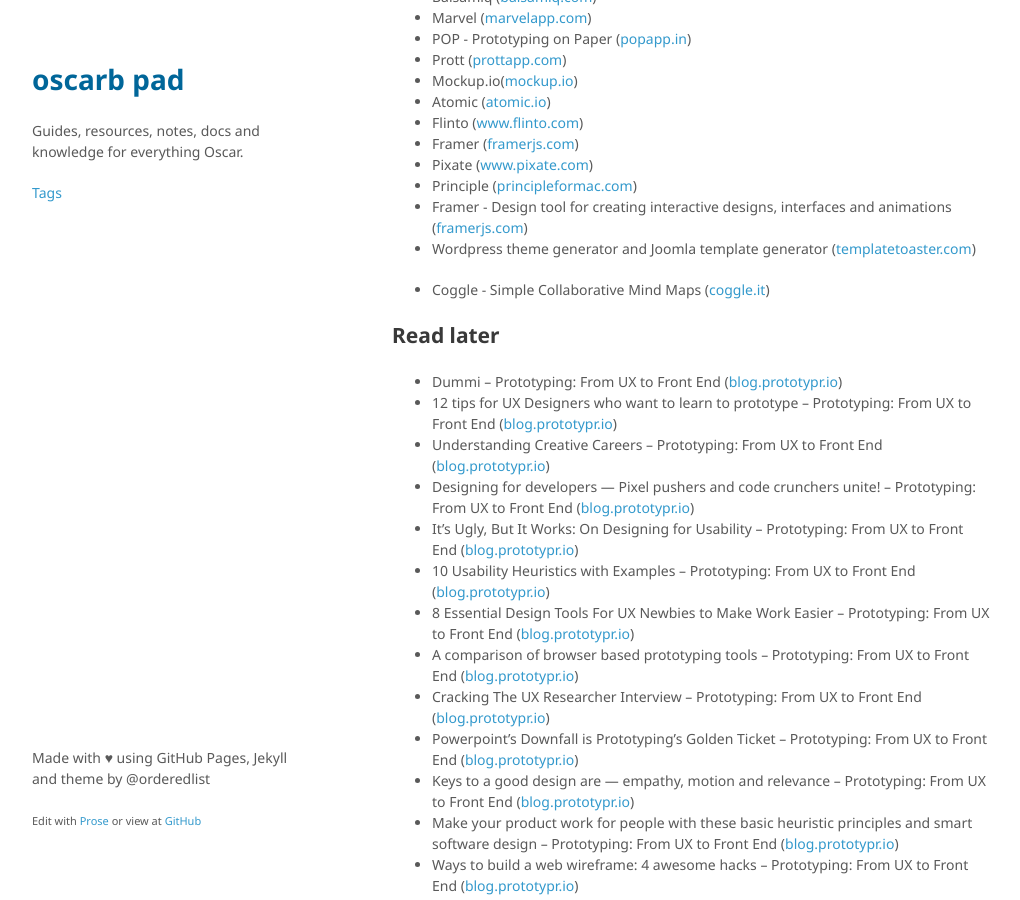
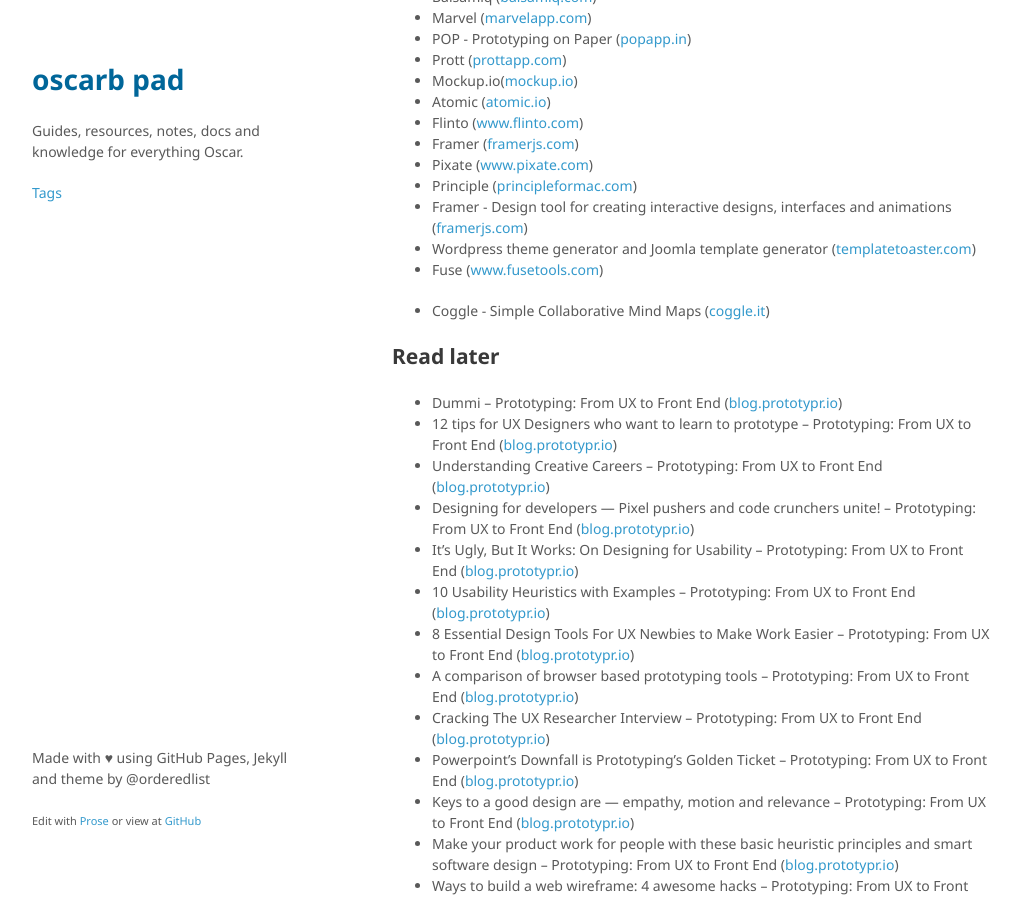
Before and after one commit to oscarb/pad, a Jekyll site: the page built from _docs/web-design.md, in a window 1280 px wide and 900 px high, scrolled down 1171 px. Shown: the whole window, without its empty margins (128-1148 px from the left). Built offline with Jekyll 4.4.1, drawn with Linux system fonts in a browser that asks for light colours.

Commit message:
Updated web-design.md

```diff
--- a/_docs/web-design.md
+++ b/_docs/web-design.md
@@ -64,6 +64,7 @@ https://codepad.co
 * Principle ([principleformac.com](http://principleformac.com/))
 * Framer - Design tool for creating interactive designs, interfaces and animations ([framerjs.com](https://framerjs.com/))
 * Wordpress theme generator and Joomla template generator ([templatetoaster.com](http://templatetoaster.com/?utm_source=R&utm_medium=M&utm_campaign=N#header))
+* Fuse ([www.fusetools.com](https://www.fusetools.com/))
 
 * Coggle - Simple Collaborative Mind Maps ([coggle.it](https://coggle.it/))
 
```
